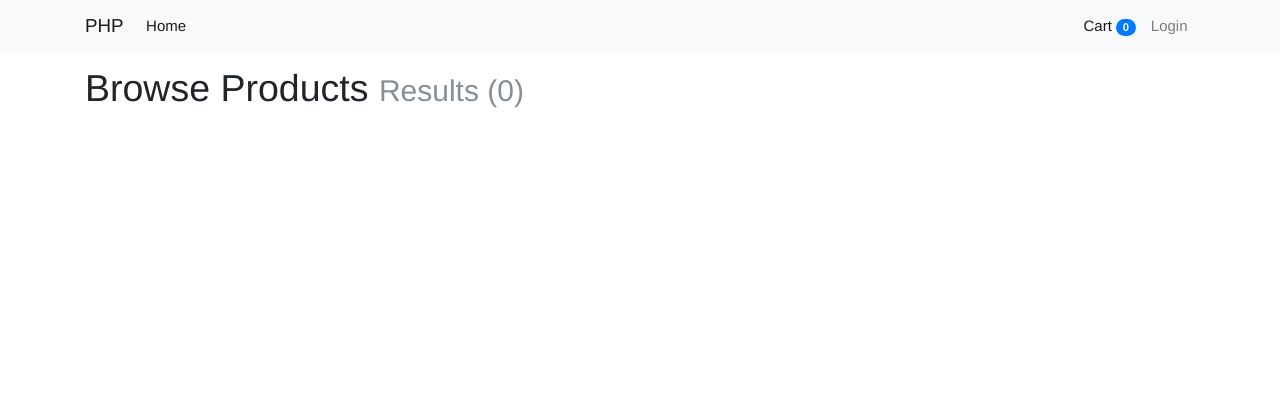
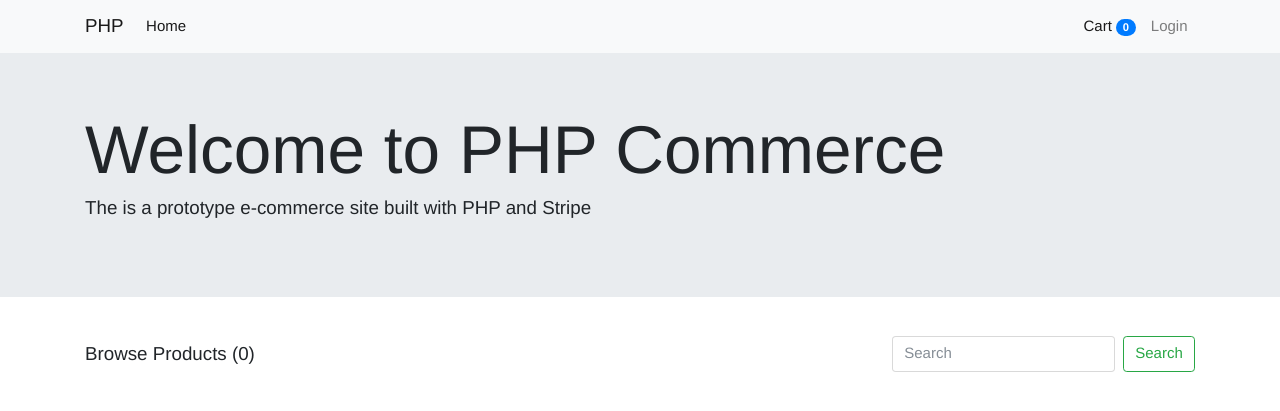
Before and after one commit to HurricaneInteractive/php-commerce, a PHP site: page / in a window 1280 px wide. Shown: the top 411 px of the page. Run offline with PHP 8.4, Linux system fonts and the light colour scheme; data that the repository does not hold is empty; some libraries are stand-ins or nearby versions.

Commit message:
Updated homepage structure

```diff
--- a/app/views/home/index.php
+++ b/app/views/home/index.php
@@ -7,10 +7,25 @@
     $products = $data['products'];
 ?>
 
+    <div class="jumbotron jumbotron-fluid">
+        <div class="container">
+            <h1 class="display-3">Welcome to PHP Commerce</h1>
+            <p class="lead">The is a prototype e-commerce site built with PHP and Stripe</p>
+        </div>
+    </div>
+
     <div class="container mt-3">
         <div class="row">
             <div class="col-md-12 mb-4">
-                <h1>Browse Products <small class="text-muted">Results (<?php echo count($products); ?>)</small></h1>
+                <div class="row">
+                    <nav class="w-100 navbar navbar-light justify-content-between">
+                        <a class="navbar-brand">Browse Products (<?php echo count($products); ?>)</a>
+                        <form class="form-inline">
+                            <input class="form-control mr-sm-2" type="text" placeholder="Search" aria-label="Search">
+                            <button class="btn btn-outline-success my-2 my-sm-0" type="submit">Search</button>
+                        </form>
+                    </nav>
+                </div>
             </div>
             <?php
                 if (!empty($products)) {
@@ -21,12 +36,15 @@
                         $desc = $product->get_description();
                         $cost = $product->get_cost();
                         ?>
-                            <div class="col-sm-4 product">
-                                <h2><?php echo $name; ?></h2>
-                                <p><?php echo $desc ?></p>
-                                <small style="display: block;">$<?php echo $cost ?></small>
-                                <a data-id="<?php echo $id; ?>" href="/add-to-cart" class="btn btn-primary">Add to cart</a>
-                                <a href="/home/product?id=<?php echo $id; ?>" class="btn btn-link">View</a>
+                            <div class="col-md-4">
+                                <div class="card">
+                                    <div class="card-body">
+                                        <h4 class="card-title"><?php echo $name; ?></h4>
+                                        <p class="card-text"><?php echo $desc ?></p>
+                                        <a data-id="<?php echo $id; ?>" href="/add-to-cart" id="add-to-cart" class="card-link">Add to cart</a>
+                                        <a href="/home/product?id=<?php echo $id; ?>" class="card-link">View</a>
+                                    </div>
+                                </div>
                             </div>
                         <?php
                     }
```
